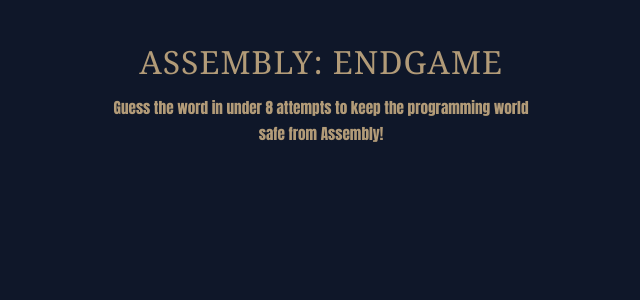
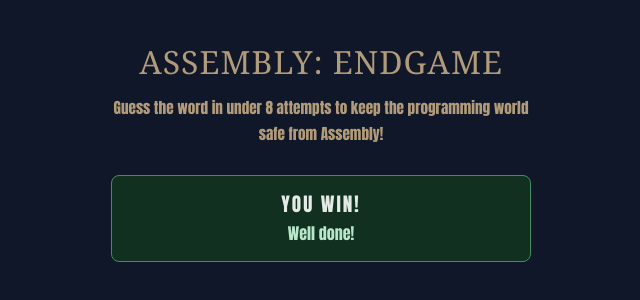
Before and after one commit to xsol40/Assembly-EndGame, a React (Vite) app: page / in a window 1280 px wide. Shown: the top 300 px of the page, without its empty margins (319-959 px from the left). Built offline with nearby package versions, Linux system fonts and the light colour scheme.

Commit message:
feat: add status section

```diff
--- a/src/App.jsx
+++ b/src/App.jsx
@@ -8,6 +8,10 @@ export default function App(){
                 <h1>Assembly: Endgame</h1>
                 <p>Guess the word in under 8 attempts to keep the programming world safe from Assembly!</p>
             </header>
+            <section className="status">
+                <h1>You Win!</h1>
+                <p>Well done!</p>
+            </section>
         </main>
     )
 }
--- a/src/index.css
+++ b/src/index.css
@@ -32,3 +32,30 @@ header > p {
   line-height: 1.7;
   color: #b29b78;
 }
+
+.status {
+  max-width: 420px;
+  margin: 28px auto;
+  padding: 16px 20px;
+  display: flex;
+  flex-direction: column;
+  align-items: center;
+  justify-content: center;
+  background: #12301f;
+  border: 1px solid #3f8f63;
+  border-radius: 8px;
+}
+
+.status h1 {
+  line-height: 1.2;
+  margin: 0 0 6px;
+  font-size: 1.2rem;
+  letter-spacing: 2px;
+  text-transform: uppercase;
+  color: #e4ebe7;
+}
+
+.status p {
+  margin: 0;
+  color: #b8e6cb;
+}
```
